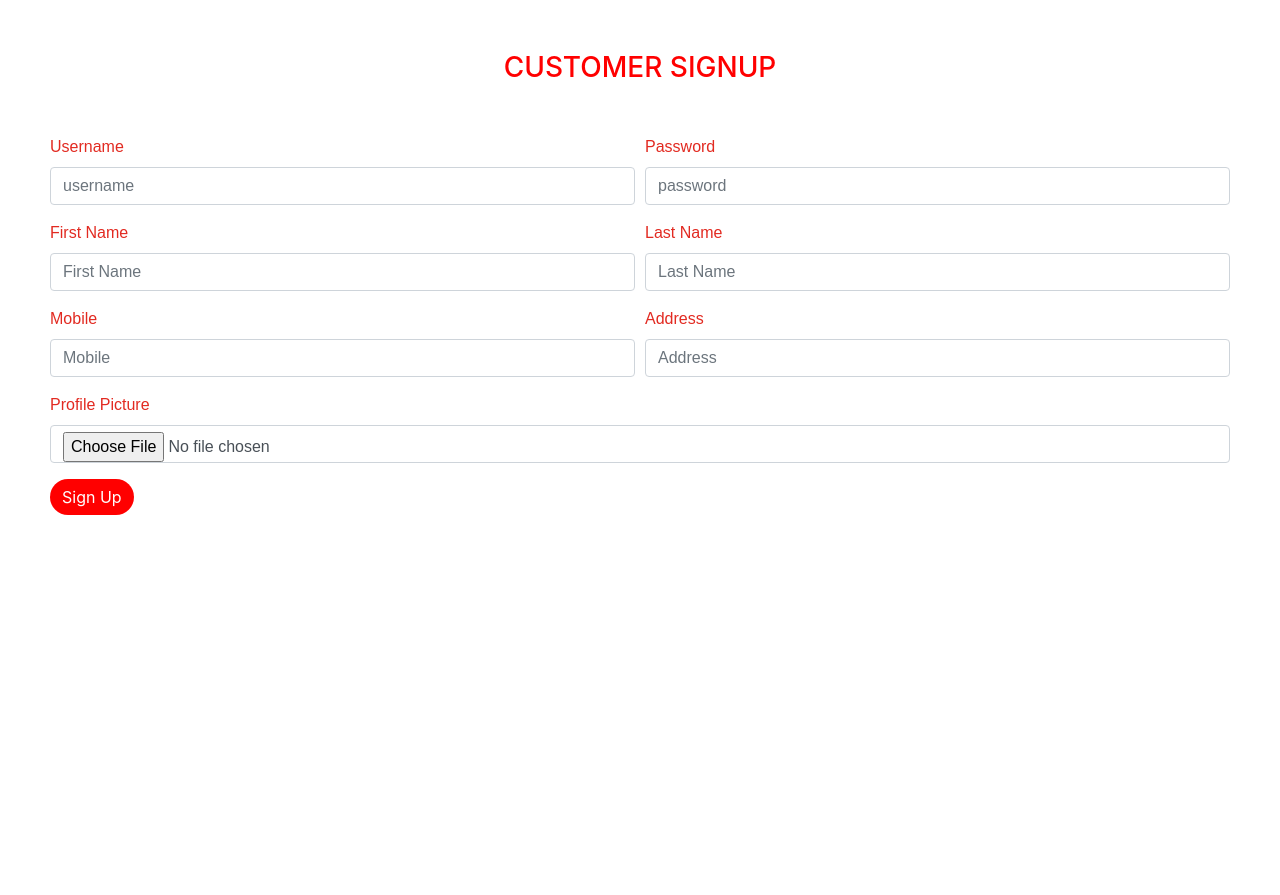
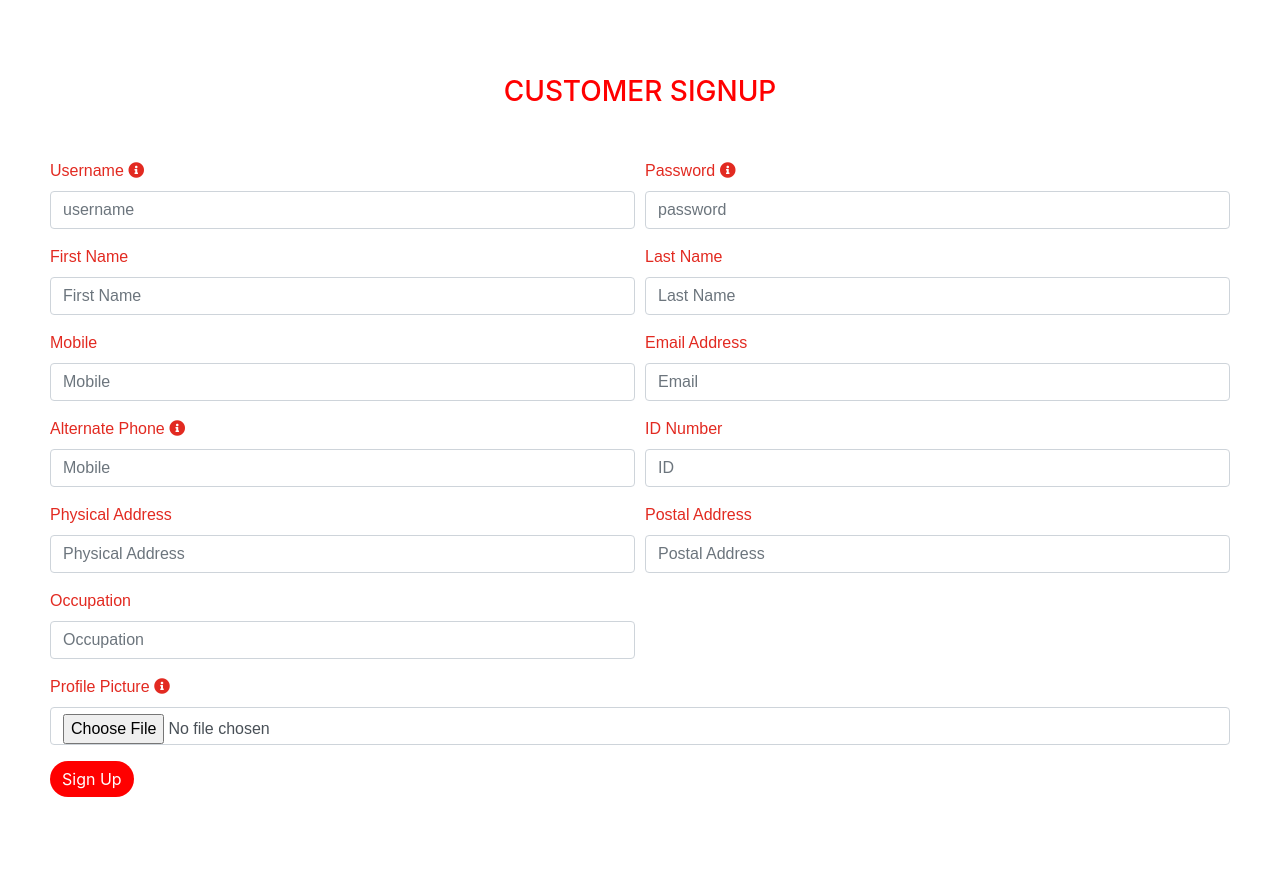
Before and after one commit to Minet-Botswana/Village-Project, a Django app: page /customer/customersignup in a window 1280 px wide. Shown: the part 96-991 px from the top of the page. Before the commit the page ends 611 px from the top, so only its background shows below. Run offline with Django 3.2, Linux system fonts and the light colour scheme; some libraries are stand-ins or nearby versions.

Commit message:
New Alterings tse di ntirelang story eses

```diff
--- a/customer/admin.py
+++ b/customer/admin.py
@@ -5,7 +5,7 @@ from django.conf import settings
 from .models import Customer
 
 class CustomerAdmin(admin.ModelAdmin):
-    list_display = ('get_name', 'address', 'mobile', 'display_profile_pic')
+    list_display = ('get_name', 'address', 'mobile', 'id_number', 'postal_address', 'physical_address', 'occupation', 'alternate_phone',  'display_profile_pic')
 
     def display_profile_pic(self, obj):
         if obj.profile_pic:
--- a/customer/forms.py
+++ b/customer/forms.py
@@ -14,4 +14,4 @@ class CustomerUserForm(forms.ModelForm):
 class CustomerForm(forms.ModelForm):
     class Meta:
         model=models.Customer
-        fields=['address','mobile','profile_pic']
+        fields=['address','mobile','profile_pic','id_number', 'postal_address', 'physical_address', 'occupation', 'alternate_phone']
--- a/customer/models.py
+++ b/customer/models.py
@@ -7,6 +7,13 @@ class Customer(models.Model):
     address = models.CharField(max_length=40)
     mobile = models.CharField(max_length=20,null=False)
 
+    # New fields
+    id_number = models.CharField(max_length=20, null=True, blank=True)
+    postal_address = models.CharField(max_length=100, null=True, blank=True)
+    physical_address = models.CharField(max_length=100, null=True, blank=True)
+    occupation = models.CharField(max_length=50, null=True, blank=True)
+    alternate_phone = models.CharField(max_length=20, null=True, blank=True)
+
     @property
     def get_name(self):
         return self.user.first_name+" "+self.user.last_name
--- a/insurance/models.py
+++ b/insurance/models.py
@@ -13,7 +13,7 @@ class Category(models.Model):
 
 class Policy(models.Model):
     category= models.ForeignKey('Category', on_delete=models.CASCADE)
-    policy_name=models.CharField(max_length=200)
+    policy_name=models.CharField(max_length=205)
     sum_assurance=models.PositiveIntegerField()
     premium=models.PositiveIntegerField()
     tenure=models.PositiveIntegerField()
--- a/templates/customer/customersignup.html
+++ b/templates/customer/customersignup.html
@@ -1,8 +1,15 @@
 <!DOCTYPE html>
 {% load widget_tweaks %}
 <html lang="en" dir="ltr">
-  <head>
+  <>
     <meta charset="utf-8">
+    <!-- Add these links to include Bootstrap and jQuery -->
+    <link rel="stylesheet" href="https://cdnjs.cloudflare.com/ajax/libs/font-awesome/5.15.1/css/all.min.css" crossorigin="anonymous">
+    <link rel="stylesheet" href="https://maxcdn.bootstrapcdn.com/bootstrap/4.5.2/css/bootstrap.min.css">
+    <script src="https://ajax.googleapis.com/ajax/libs/jquery/3.5.1/jquery.min.js"></script>
+    <script src="https://cdnjs.cloudflare.com/ajax/libs/popper.js/1.16.0/umd/popper.min.js"></script>
+    <script src="https://maxcdn.bootstrapcdn.com/bootstrap/4.5.2/js/bootstrap.min.js"></script>
+
     <style>
 
         form{
@@ -42,11 +49,17 @@
     {% csrf_token %}
     <div class="form-row">
       <div class="form-group col-md-6">
-        <label for="username">Username</label>
+        <label for="username">
+            Username
+            <i class="fas fa-info-circle" data-toggle="tooltip" title="Enter your username"></i>
+        </label>
         {% render_field userForm.username|attr:'required:true'  class="form-control" placeholder="username" %}
       </div>
       <div class="form-group col-md-6">
-        <label for="inputPassword4">Password</label>
+        <label for="inputPassword4">
+            Password
+            <i class="fas fa-info-circle" data-toggle="tooltip" title="Enter your password"></i>
+        </label>
         {% render_field userForm.password|attr:'required:true'  class="form-control" placeholder="password" %}
       </div>
     </div>
@@ -68,14 +81,50 @@
           {% render_field customerForm.mobile|attr:'required:true'  class="form-control" placeholder="Mobile" %}
         </div>
         <div class="form-group col-md-6">
-          <label for="address">Address</label>
-          {% render_field customerForm.address|attr:'required:true'  class="form-control" placeholder="Address" %}
+          <label for="address">Email Address</label>
+          {% render_field customerForm.address|attr:'required:true'  class="form-control" placeholder="Email" %}
         </div>
       </div>
 
       <div class="form-row">
+        <div class="form-group col-md-6">
+          <label for="mobile">Alternate Phone
+            <i class="fas fa-info-circle" data-toggle="tooltip" title="Enter N/A if not available"></i>
+          </label>
+          {% render_field customerForm.alternate_phone|attr:'required:false'  class="form-control" placeholder="Mobile" %}
+        </div>
+        <div class="form-group col-md-6">
+          <label for="address">ID Number</label>
+          {% render_field customerForm.id_number|attr:'required:true'  class="form-control" placeholder="ID" %}
+        </div>
+      </div>
+
+      <div class="form-row">
+        <div class="form-group col-md-6">
+          <label for="mobile">Physical Address</label>
+          {% render_field customerForm.physical_address|attr:'required:true'  class="form-control" placeholder="Physical Address" %}
+        </div>
+        <div class="form-group col-md-6">
+          <label for="address">Postal Address</label>
+          {% render_field customerForm.postal_address|attr:'required:true'  class="form-control" placeholder="Postal Address" %}
+        </div>
+      </div>
+
+      <div class="form-row">
+        <!--div class="form-group col-md-6">
+          <label for="mobile">Physical Address</label>
+          {% render_field customerForm.mobile|attr:'required:true'  class="form-control" placeholder="Mobile" %}
+        </div-->
+        <div class="form-group col-md-6">
+          <label for="address">Occupation</label>
+          {% render_field customerForm.occupation|attr:'required:true'  class="form-control" placeholder="Occupation" %}
+        </div>
+      </div>
+      <div class="form-row">
         <div class="form-group col-md-12">
-          <label for="profile_pic">Profile Picture</label>
+          <label for="profile_pic">Profile Picture
+            <i class="fas fa-info-circle" data-toggle="tooltip" title="Please upload an image displaying the upper body, covering the area from the chest to the head. This helps us create a professional and identifiable profile for you."></i>
+          </label>
           {% render_field customerForm.profile_pic|attr:'required:true' class="form-control" placeholder="" %}
         </div>
 
@@ -87,6 +136,12 @@
 
 
 <br><br>
+
+<script>
+    $(document).ready(function(){
+        $('[data-toggle="tooltip"]').tooltip();
+    });
+</script>
 {% include "insurance/footer.html" %}
   </body>
 </html>
```
Also changed, not shown: customer/migrations/0004_auto_20231121_1420.py (added), insurance/migrations/0006_auto_20231121_1606.py (added), static/profile_pic/Customer/399469273_313985624720981_3471639154266942_n_ZRWPLDO.jpg (added), static/profile_pic/Customer/Block_Diagram.drawio_1.png (added), static/profile_pic/Customer/Book1.png (added), static/profile_pic/Customer/Web_capture_10-11-2023_163053_botho.blackboard.com.jpeg (added), static/profile_pic/Customer/Web_capture_7-11-2023_205214_www.turnitin.com.jpeg (added), static/profile_pic/Customer/feature_3.png (added), static/profile_pic/Customer/mirr.png (added), static/profile_pic/Customer/night-sky-7733876_1280_h2hAser.jpg (added), static/profile_pic/Customer/wiredlogo.png (added).
